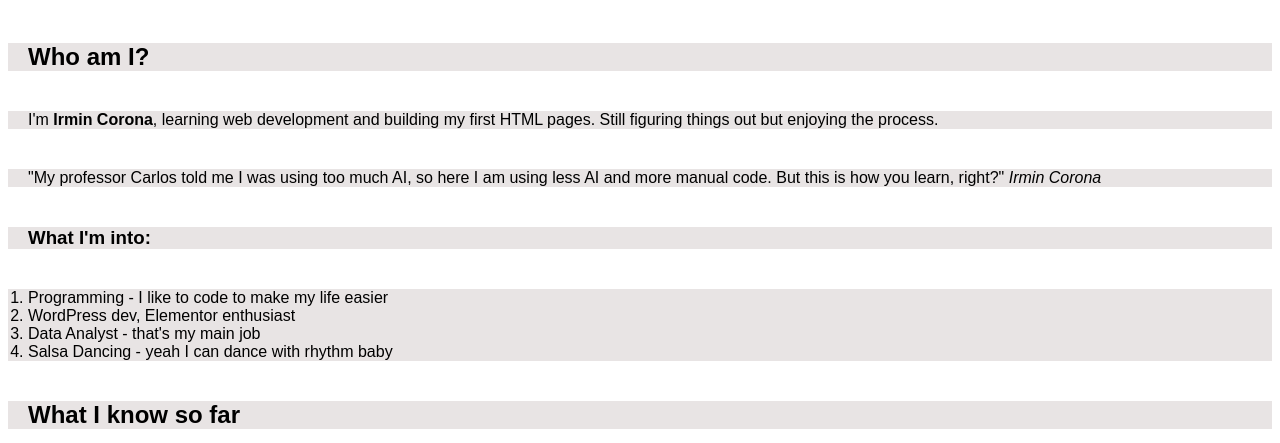
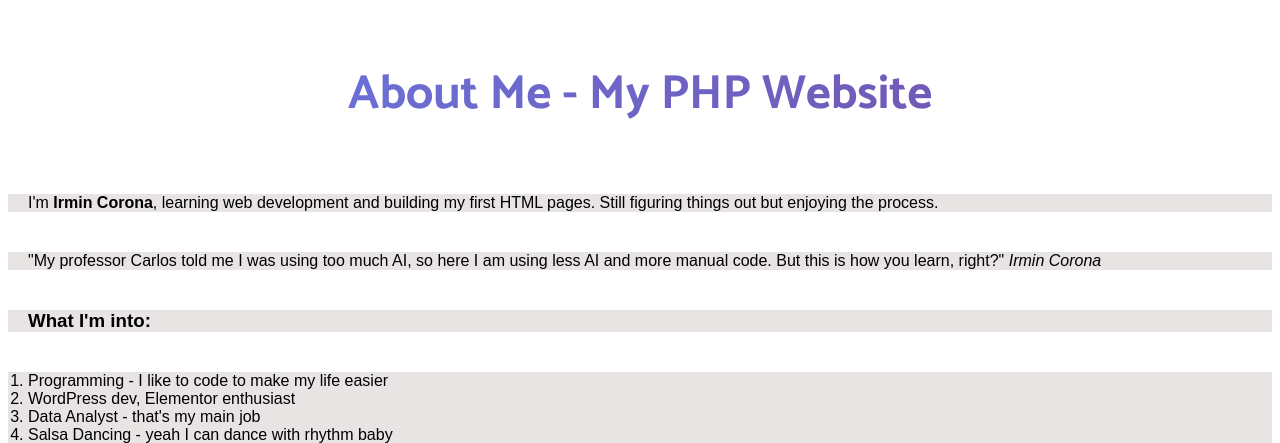
Before and after one commit to ircorona/master-irmin-corona, a PHP site: page /about-me.php in a window 1280 px wide. Shown: the part 396-839 px from the top of the page. Run offline with PHP 8.4, Linux system fonts and the light colour scheme; some web fonts are replaced.

Commit message:
06-08 Funciones

```diff
--- a/about-me.php
+++ b/about-me.php
@@ -1,7 +1,7 @@
 <?php
-include $_SERVER['DOCUMENT_ROOT'].'/assets/header.php';
+$pagina = "about";  // ← Define PRIMERO qué página es
+include $_SERVER['DOCUMENT_ROOT'].'/assets/header.php';  // ← Solo UNA inclusión
 ?>
-
     <iframe width="560" height="315"
     src="https://www.youtube.com/embed/tO4T3G2GRn8?si=-F8SX-Xfxr9HgFUF&amp;start=1"
     title="YouTube video player"
@@ -10,7 +10,7 @@ include $_SERVER['DOCUMENT_ROOT'].'/assets/header.php';
     allowfullscreen>
     </iframe>
 
-    <h2>Who am I?</h2>
+    <!-- <h1>Who am I?</h1> --> <h1><?php echo $titulo; ?></h1>
     <p>I'm <b>Irmin Corona</b>, learning web development and building my first HTML pages. Still figuring things out but enjoying the process.</p>
 
     <blockquote cite="https://climbthesearches.com">
--- /dev/null
+++ b/assets/functions.php
@@ -0,0 +1,16 @@
+<?php
+function how_do_you_turn_this_on() {
+    echo "<div class='cheat-code'>
+            <img src='/images/how_do_you_turn_this_on.jpg' alt='How do you turn this on' width='300'>
+            <h3>🚗 Age of Empires Cheat Code Activated!</h3>
+            <p>The famous Shelby Cobra has appeared!</p>
+          </div>";
+}
+
+function ctas() {
+    echo "<div class='ctas'>
+            <a href='/about-me.php' class='btn-cta'>About Me</a>
+            <a href='/contact.php' class='btn-cta'>Contact</a>
+          </div>";
+}
+?>
--- a/assets/header.php
+++ b/assets/header.php
@@ -2,7 +2,29 @@
 <html lang="en">
     <head>
         <meta charset="UTF-8">
+        <meta name="viewport" content="width=device-width, initial-scale=1.0">
         <link rel="stylesheet" href="/ejemplo/CSS/style.css">
+        <?php
+        include_once $_SERVER['DOCUMENT_ROOT'].'/assets/functions.php';
+        // Usar variable en lugar de constante
+        if (!isset($pagina)) {
+            $pagina = "default";
+        }
+
+        switch ($pagina){
+            case 'home':
+                $titulo = "Home - My PHP Website";
+                break;
+            case 'about':
+                $titulo = "About Me - My PHP Website";
+                break;
+            case 'contact':
+                $titulo = "Contact - My PHP Website";
+                break;
+            default:
+                $titulo = "My PHP Website";
+        }
+        ?>
 
         <!-- CUSTOM FONTS -->
         <link href="/CSS/fonts.css" rel="stylesheet">
@@ -21,7 +43,14 @@
                 font-size: 1.2rem;
             }
         </style>
-        <title>Irmin's Website</title>
+        <title>
+            <?php
+            if (empty($titulo)) {
+                $titulo = "Default Title - My PHP Website";
+            }
+            echo $titulo;
+            ?>
+        </title>
     </head>
     <body>
         <header>
--- a/contact.php
+++ b/contact.php
@@ -1,5 +1,6 @@
 <?php
-include $_SERVER['DOCUMENT_ROOT'].'/assets/header.php';
+$pagina = "contact";  // ← Define la página
+include $_SERVER['DOCUMENT_ROOT'].'/assets/header.php';  // ← Solo UNA vez
 ?>
 
     <h2>Get in touch</h2>
--- a/folder/file-folder.php
+++ b/folder/file-folder.php
@@ -1,4 +1,5 @@
 <?php
+$pagina = "projects";  // ← Define la página (necesitas agregar este caso en header.php)
 include $_SERVER['DOCUMENT_ROOT'].'/assets/header.php';
 ?>
 
```
Also changed, not shown: index.php (+7 -1 lines), images/how_do_you_turn_this_on.jpg (added).
